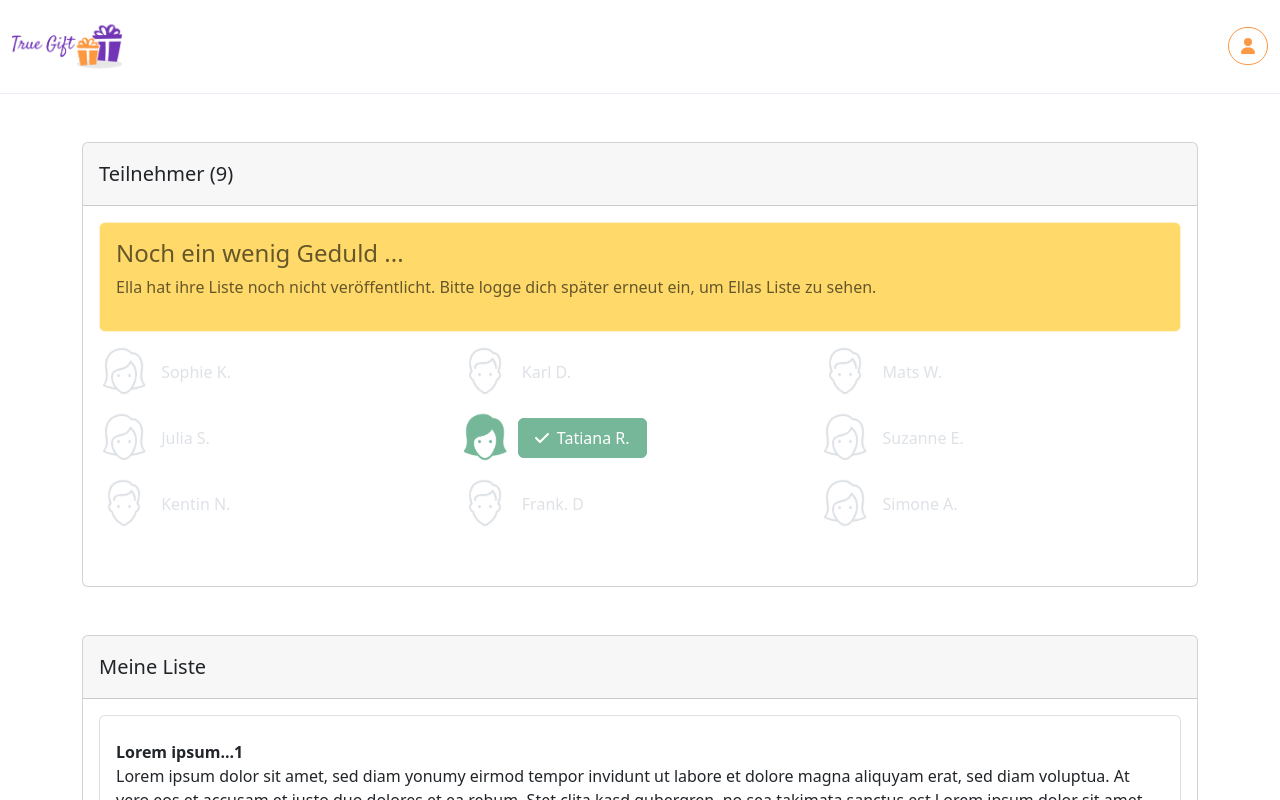
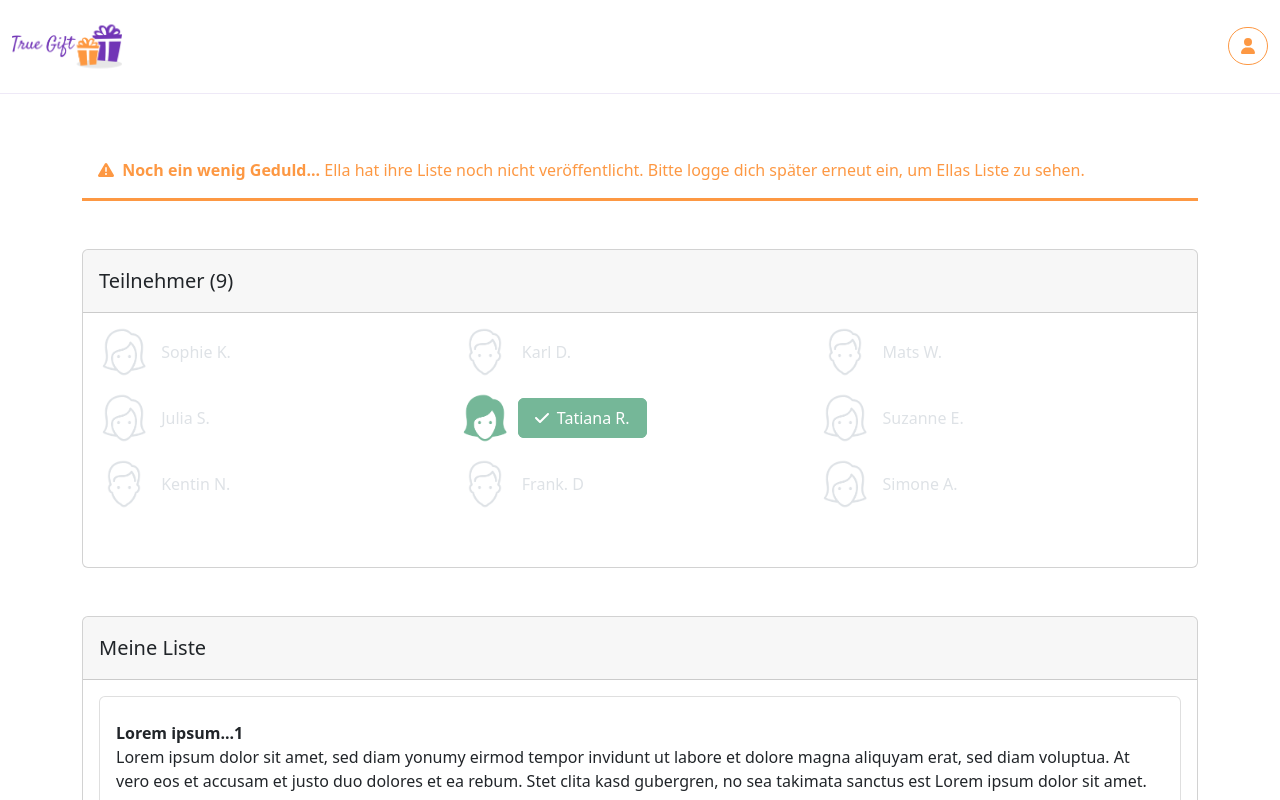
Before and after one commit to gstring33/mdh-true-gift, a Vue app: page / in a window 1280 px wide. Shown: the top 800 px of the page. Built offline with nearby package versions, Linux system fonts and the light colour scheme.

Commit message:
adjust color for btn + replace alert

```diff
--- a/src/assets/scss/bootstrap.scss
+++ b/src/assets/scss/bootstrap.scss
@@ -2,7 +2,7 @@ $primary: #5e63b6;
 $secondary: #fd9843;
 $success: #75b798;
 $info: #9ec5fe;
-$warning: #ffda6a;
+$warning: $secondary;
 $danger: #e35d6a;
 $light: #c5b3e6;
 $dark: #2c1a4d;
--- /dev/null
+++ b/src/assets/scss/components/alert.scss
@@ -0,0 +1,8 @@
+.tg {
+  &-alert {
+    padding: 16px;
+    color: $secondary;
+    border-bottom: 3px solid $secondary;
+    margin-bottom: 3rem
+  }
+}
--- /dev/null
+++ b/src/assets/scss/components/buttons.scss
@@ -0,0 +1,9 @@
+.btn:hover, .btn:focus {
+  color: white;
+}
+
+.btn {
+  &-secondary {
+    color: white;
+  }
+}
--- a/src/assets/scss/main.scss
+++ b/src/assets/scss/main.scss
@@ -1,4 +1,6 @@
 @import './bootstrap';
+@import './components/alert';
+@import './components/buttons';
 
 .partner-img {
   width: 50px;
--- a/src/components/List.vue
+++ b/src/components/List.vue
@@ -103,7 +103,7 @@
         <div class="modal-dialog">
           <div class="modal-content">
             <div class="modal-header bg-warning">
-              <h5 class="modal-title" id="confirmHeaderModalLabel">Achtung</h5>
+              <h5 class="modal-title" id="confirmHeaderModalLabel"><font-awesome-icon :icon="['fas', 'triangle-exclamation']" class="me-2" /> Achtung</h5>
               <button type="button" class="btn-close" data-bs-dismiss="modal" aria-label="Close"></button>
             </div>
             <div class="modal-body">
--- a/src/components/Members.vue
+++ b/src/components/Members.vue
@@ -1,12 +1,11 @@
 <template>
   <div class="container">
+    <div class="tg-alert tg-alert-warning" role="alert">
+      <b><font-awesome-icon :icon="['fas', 'triangle-exclamation']" class="me-1"/> Noch ein wenig Geduld...</b> Ella hat ihre Liste noch nicht veröffentlicht. Bitte logge dich später erneut ein, um Ellas Liste zu sehen.
+    </div>
     <div class="card mb-3">
       <div class="card-header py-3 lead">Teilnehmer (9)</div>
       <div class="card-body">
-        <div class="alert alert-warning" role="alert">
-          <h4 class="alert-heading">Noch ein wenig Geduld ...</h4>
-          <p>Ella hat ihre Liste noch nicht veröffentlicht. Bitte logge dich später erneut ein, um Ellas Liste zu sehen.</p>
-        </div>
         <div class="row mb-4">
           <div v-for="(partnerLine, index) in partnersNormalized" class="row mb-md-3" :class="index == partnerLine.length - 1 ? 'align-items-end' : 'align-items-start'">
             <div v-for="partner in partnerLine" class="col col-12 col-md-4">
--- a/src/main.js
+++ b/src/main.js
@@ -18,7 +18,8 @@ import {
     faArrowRightToBracket,
     faArrowUpRightFromSquare,
     faPlus,
-    faCirclePause
+    faCirclePause,
+    faTriangleExclamation
 } from  "@fortawesome/free-solid-svg-icons";
 
 import "./assets/scss/main.scss";
@@ -37,7 +38,8 @@ library.add(
     faArrowRightToBracket,
     faArrowUpRightFromSquare,
     faPlus,
-    faCirclePause
+    faCirclePause,
+    faTriangleExclamation
 )
 
 app.use(createPinia());
```
